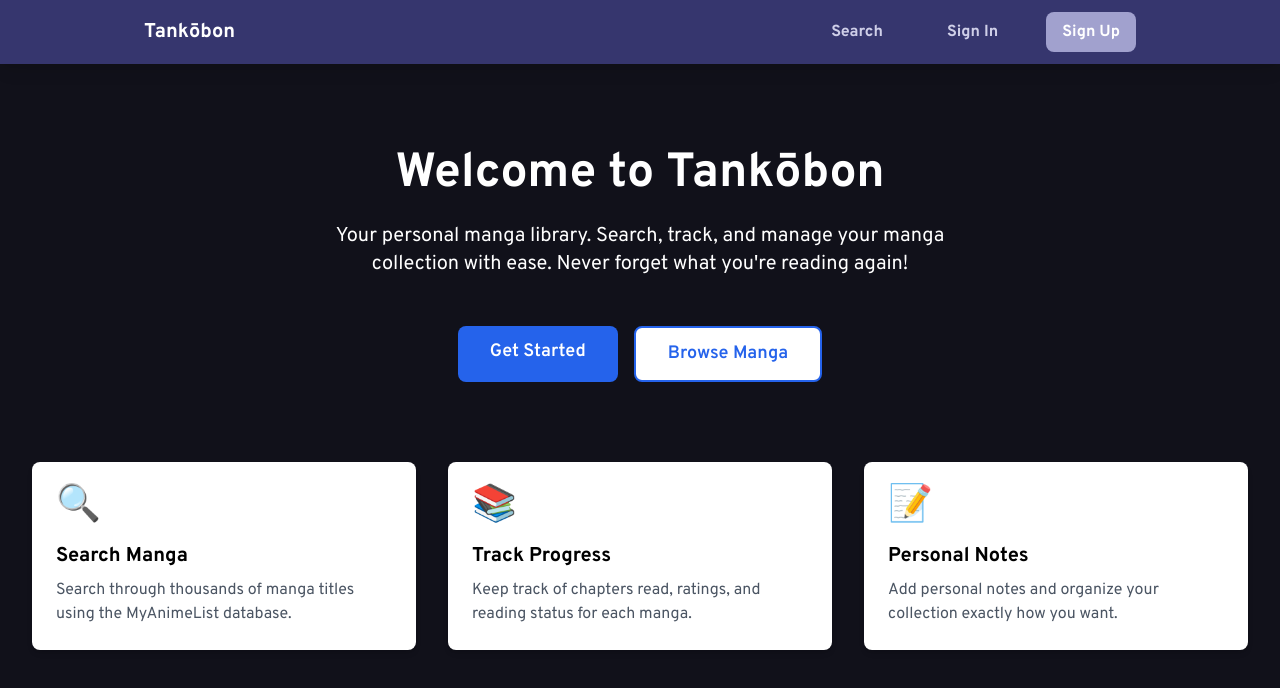
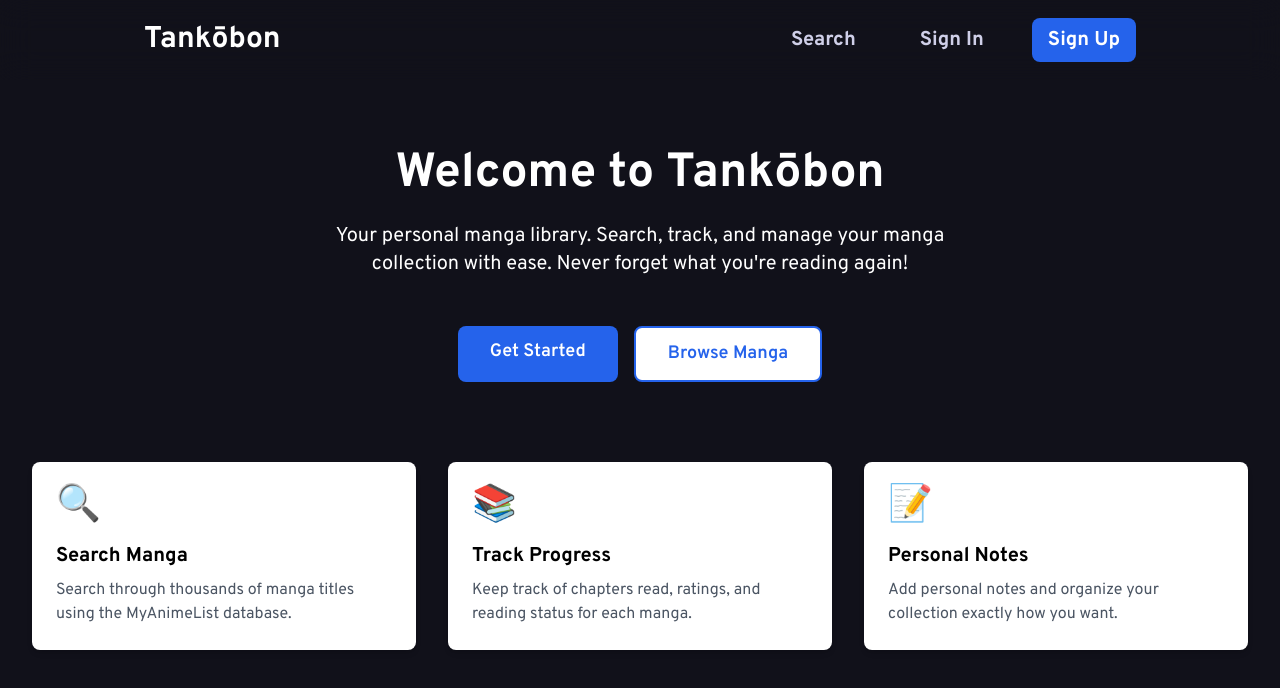
Before and after one commit to laxnat/Tankobon, a Next.js app: page / in a window 1280 px wide. Shown: the top 688 px of the page. Built offline with nearby package versions, Linux system fonts and the light colour scheme; no server answers.

Commit message:
Updated color theme

```diff
--- a/app/components/Navbar.tsx
+++ b/app/components/Navbar.tsx
@@ -2,43 +2,67 @@
 
 import { useSession, signOut } from "next-auth/react";
 import Link from "next/link";
+import { useState, useEffect } from "react";
 import { Search } from "lucide-react";
 
 export default function Navbar() {
-  const { data: session } = useSession(); {/* For if user is signed in or not */}
+  const { data: session } = useSession();
+  const [isScrolled, setIsScrolled] = useState(false);
+
+  useEffect(() => {
+    const handleScroll = () => {
+      if (window.scrollY > 50) {
+        setIsScrolled(true);
+      } else {
+        setIsScrolled(false);
+      }
+    };
+
+    window.addEventListener("scroll", handleScroll, { passive: true });
+
+    return () => {
+      window.removeEventListener("scroll", handleScroll);
+    };
+  }, []);
 
   return (
-    <nav className="fixed top-0 w-full z-40 backdrop-blur-lg bg-dark-purple shadow-lg">
+    <nav
+      className={`fixed w-full z-40 backdrop-blur-lg transition-all duration-300 ${
+        isScrolled ? "py-1" : "py-2"
+      }`}
+    >
       <div className="max-w-5xl mx-auto px-4">
-        <div className="flex justify-between items-center h-16">
+        <div className={`flex justify-between items-center transition-all duration-300 ${
+          isScrolled ? "h-12" : "h-16"
+        }`}>
 
-          <Link href="/" className="text-xl font-bold text-white">
+          <Link href="/" className="text-3xl font-bold text-white">
             Tankōbon
           </Link>
 
           <div className="hidden md:flex items-center space-x-8">
-            <Link href="/search" className="px-4 py-2 font-bold text-white-purple rounded-lg hover:text-white transition">
+            <Link href="/search" className="px-4 py-2 text-xl font-bold text-white-purple rounded-lg hover:text-white transition">
               Search
             </Link>
 
             {session ? (
               <>
-                <Link href="/library" className="px-4 py-2 font-bold text-white-purple rounded-lg hover:text-white transition">
+                <Link href="/library" className="px-4 py-2 text-xl font-bold text-white-purple rounded-lg hover:text-white transition">
                   My Library
                 </Link>
-                <div className="flex items-center space-x-2">
-                  <span className="text-white-purple hover:text-white font-bold">{session.user?.name}</span>
-                  <button onClick={() => signOut({ callbackUrl: "/" })} className="px-4 py-2 bg-red-600 font-bold text-white-purple rounded-lg hover:bg-red-700 transition">
+                <div className="flex items-center space-x-8">
+                  <span className="text-white-purple hover:text-white text-xl font-bold">{session.user?.name}</span>
+                  <button onClick={() => signOut({ callbackUrl: "/" })} className="px-4 py-2 bg-red-600 text-xl font-bold text-white rounded-lg hover:bg-red-700 transition">
                     Sign Out
                   </button>
                 </div>
               </>
             ) : (
               <>
-                <Link href="/login" className="px-4 py-2 font-bold text-white-purple rounded-lg hover:text-white transition">
+                <Link href="/login" className="px-4 py-2 text-xl font-bold text-white-purple rounded-lg hover:text-white transition">
                   Sign In
                 </Link>
-                <Link href="/register" className="px-4 py-2 font-bold text-white bg-light-purple rounded-lg hover:bg-blue-purple transition">
+                <Link href="/register" className="px-4 py-2 text-xl font-bold text-white bg-blue-600 rounded-lg hover:bg-blue-800 transition">
                   Sign Up
                 </Link>
               </>
```
